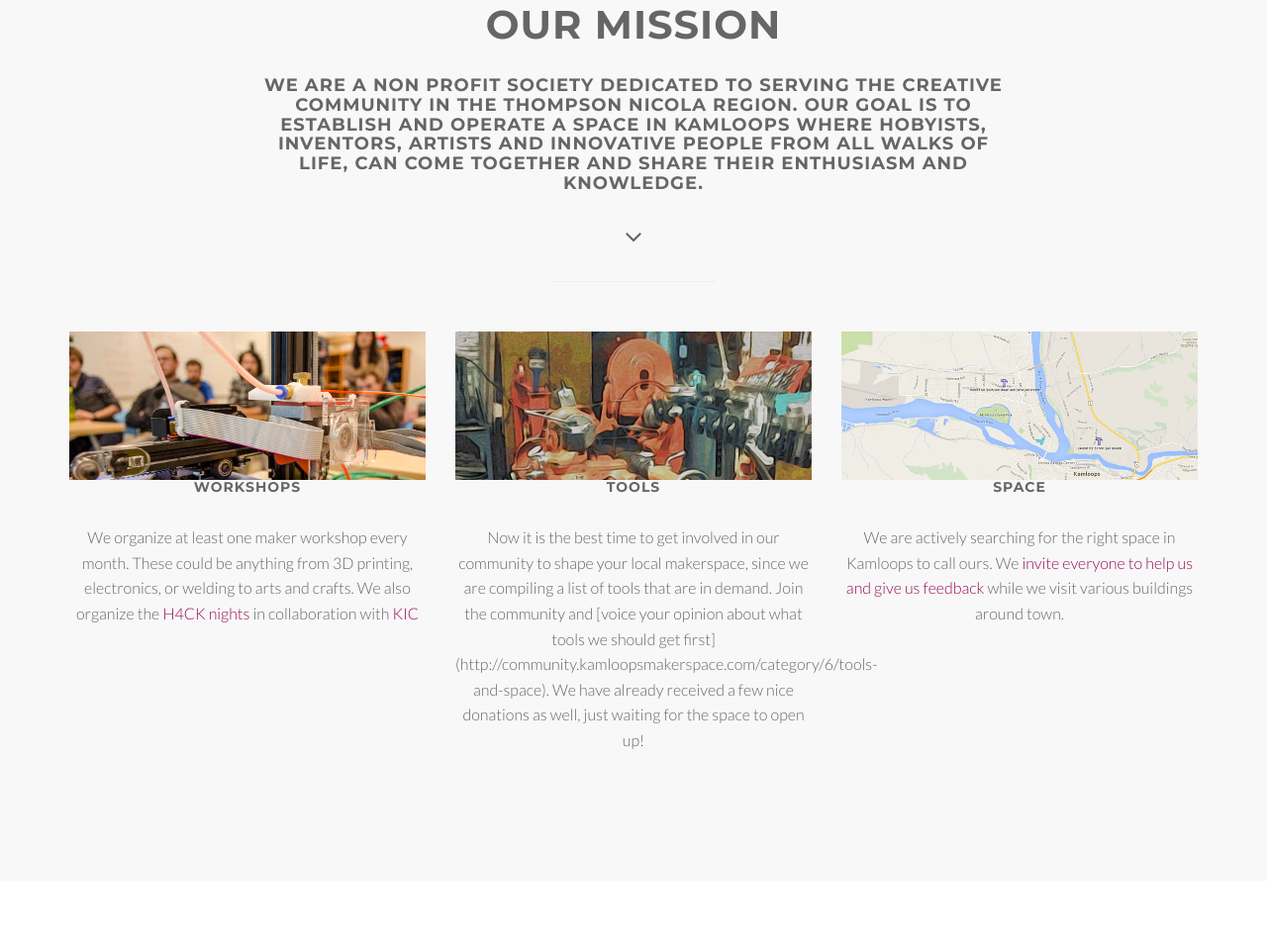
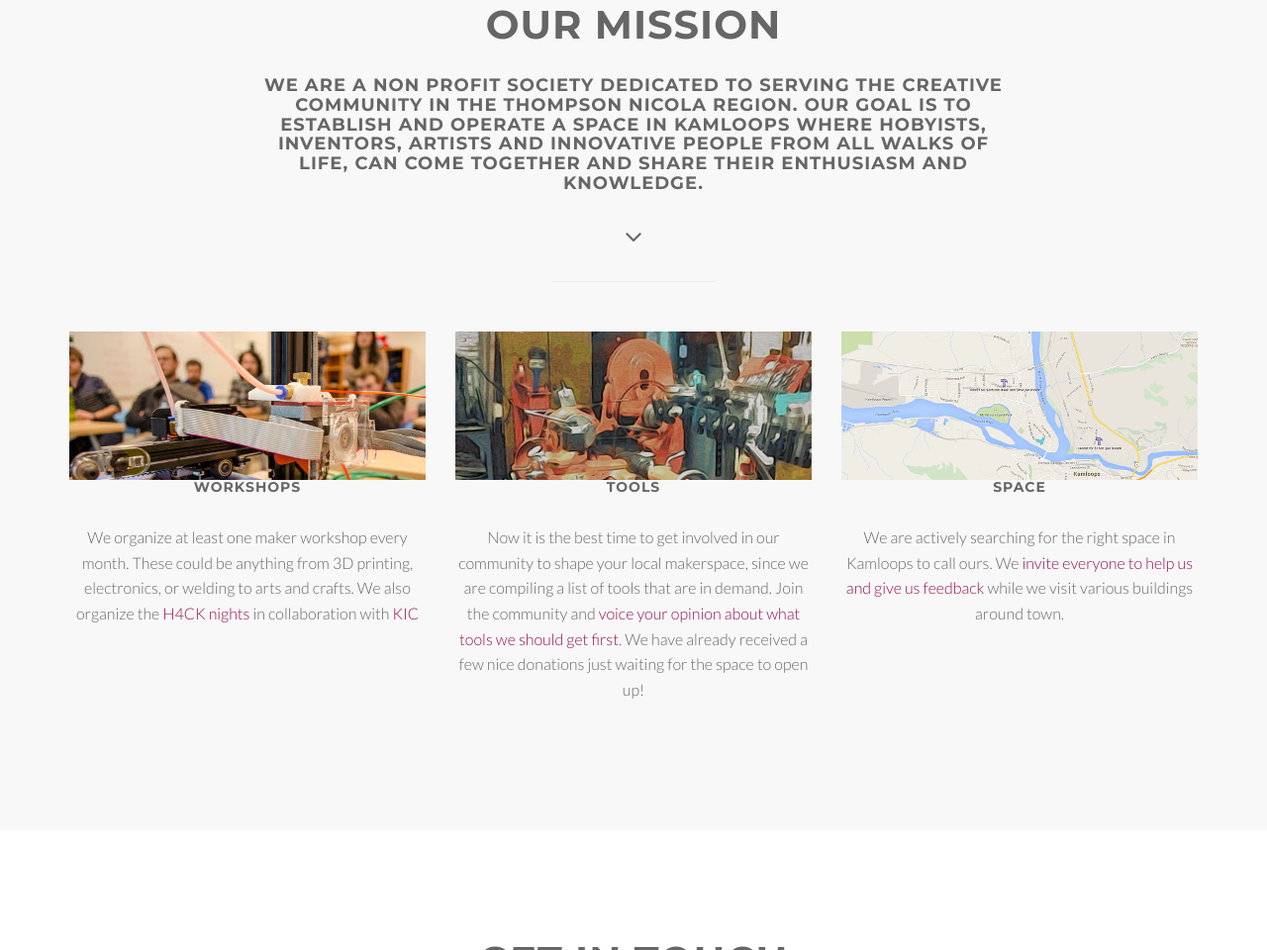
Before and after one commit to KamloopsMakerspace/KamloopsMakerspace.github.io, a plain HTML site: page index.html in a window 1280 px wide. Shown: the part 2124-3084 px from the top of the page at 99% size. Drawn offline with Linux system fonts and the light colour scheme.

Commit message:
minor fix and add a pic

```diff
--- a/index.html
+++ b/index.html
@@ -193,7 +193,7 @@
         			<div class="service-icon-tools"></div>
         			<div>
         				<h5>Tools</h5>
-        				<p>Now it is the best time to get involved in our community to shape your local makerspace, since we are compiling a list of tools that are in demand. Join the community and [voice your opinion about what tools we should get first](http://community.kamloopsmakerspace.com/category/6/tools-and-space). We have already received a few nice donations as well, just waiting for the space to open up!</p>
+        				<p>Now it is the best time to get involved in our community to shape your local makerspace, since we are compiling a list of tools that are in demand. Join the community and <a href="http://community.kamloopsmakerspace.com/category/6/tools-and-space">voice your opinion about what tools we should get first</a>. We have already received a few nice donations just waiting for the space to open up!</p>
         			</div>
             </div>
     			</div>
```
Also changed, not shown: img/team/meagan.jpg (added).
